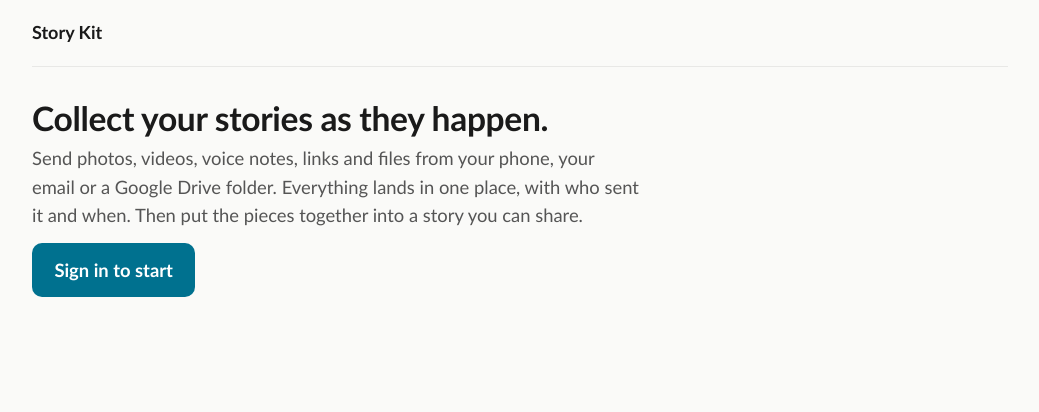
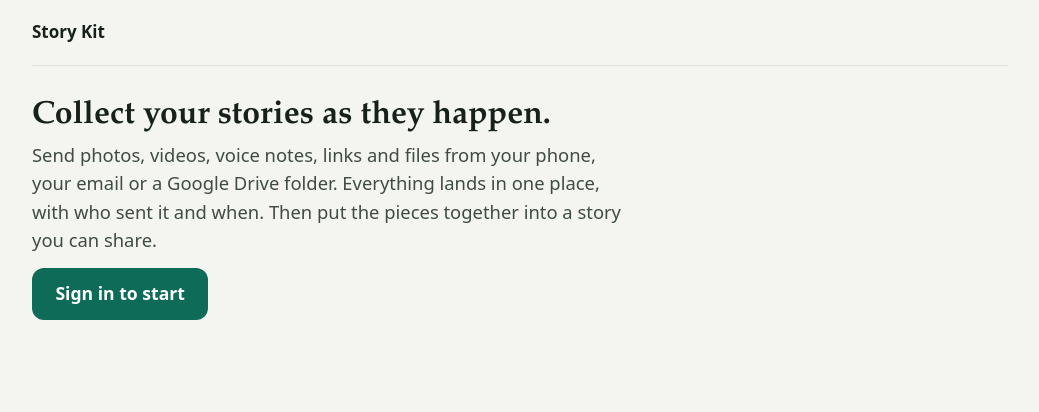
Before and after one commit to Cooperation-org/act, a Django app: page /kit/ in a window 1280 px wide. Shown: the top 412 px of the page, without its empty margins (120-1159 px from the left). Run offline with Django 4.2, Linux system fonts and the light colour scheme; data that the repository does not hold is empty.

Commit message:
Story Kit: palette and type from the mockups
Green on a green-tinted off-white, serif page titles, system sans for
the rest. Muted text was 4.35:1 and field edges 1.5:1, both now pass.
Adds reduced-motion handling and drops the side stripe on quotes.

```diff
--- a/artifacts/static/artifacts/kit.css
+++ b/artifacts/static/artifacts/kit.css
@@ -1,40 +1,50 @@
-/* Story Kit. Plain and typographic: strong type, whitespace, little chrome.
-   Every color and font is a token here, so the coming style guide changes one block.
-   Colors borrowed from linkedtrust.us (brand cyan #00B2E5); text links use a darker
-   shade of it for contrast on white. */
+/* Story Kit. Calm and human: a green-tinted off-white, white cards, one deep green,
+   near-black green ink, serif page titles. Every color and font is a token here, so a
+   style guide changes one block. Colors and type follow the approved mockups, and each
+   pair was checked for contrast: text 4.5:1, field edges and icons 3:1. */
 :root {
-  --font: Calibri, Carlito, "Segoe UI", system-ui, -apple-system, "Helvetica Neue", Arial, sans-serif;
-  --font-story: Calibri, Carlito, "Segoe UI", system-ui, sans-serif;
-  --ink: #1a1a1a;
-  --ink-2: #555;
-  --ink-3: #767676;
-  --bg: #fafaf8;
+  --font: system-ui, -apple-system, "Segoe UI", Roboto, "Helvetica Neue", Arial, sans-serif;
+  --font-display: "Iowan Old Style", "Palatino Linotype", Palatino, "Book Antiqua", Georgia, serif;
+  --font-story: var(--font-display);
+  --ink: #17201b;
+  --ink-2: #404b45;
+  --ink-3: #5b6761;
+  --bg: #f4f5f1;
   --paper: #ffffff;
-  --rule: #e8e8e6;
-  --brand: #00b2e5;
-  --accent: #00718f;
+  --rule: #dfe3dc;
+  --edge: #7a867f;
+  --brand: #0e6b57;
+  --accent: #0e6b57;
+  --accent-strong: #0a5444;
   --accent-ink: #ffffff;
-  --accent-soft: #e6f7fc;
-  --good: #0f7a55;
-  --warn-bg: #fff8e6;
-  --warn-ink: #7a5600;
-  --radius: 10px;
+  --accent-soft: #e9f0e9;
+  --good: #0e6b57;
+  --warn-bg: #f7ebd8;
+  --warn-ink: #6b4a12;
+  --danger: #a3321f;
+  --danger-bg: #fbe9e5;
+  --radius: 12px;
   --page: 64rem;
   --gap: 1.25rem;
+  --tab-h: 4.25rem;
+  --touch: 2.75rem;
 }
 
 *, *::before, *::after { box-sizing: border-box; }
 html { -webkit-text-size-adjust: 100%; }
-body { margin: 0; background: var(--bg); color: var(--ink); font: 400 18px/1.55 var(--font); }
+body { margin: 0; background: var(--bg); color: var(--ink); font: 400 1.0625rem/1.55 var(--font); }
 img, video { max-width: 100%; }
-a { color: var(--accent); }
-a:hover { color: var(--ink); }
-h1 { font-size: 2.1rem; line-height: 1.15; font-weight: 700; margin: 0 0 .4rem; letter-spacing: -.01em; text-wrap: balance; }
-h2 { font-size: 1.25rem; font-weight: 700; margin: 2.5rem 0 .6rem; }
+a { color: var(--accent); text-underline-offset: .15em; }
+a:hover { color: var(--accent-strong); }
+h1, h2 { font-family: var(--font-display); }
+h1 { font-size: 2rem; line-height: 1.15; font-weight: 600; margin: 0 0 .4rem; text-wrap: balance; }
+h2 { font-size: 1.3rem; line-height: 1.25; font-weight: 600; margin: 2.25rem 0 .6rem; }
 h3 { font-size: 1.05rem; font-weight: 700; margin: 0 0 .25rem; }
 p { margin: .4rem 0 .8rem; }
-.lede { font-size: 1.15rem; color: var(--ink-2); max-width: 38rem; }
-.muted, small { color: var(--ink-3); font-size: .88rem; }
+.lede { font-size: 1.15rem; color: var(--ink-2); max-width: 38rem; text-wrap: pretty; }
+.muted, small { color: var(--ink-3); font-size: .875rem; }
+.skip { position: absolute; left: -100vw; top: .5rem; }
+.skip:focus { left: .75rem; z-index: 100; background: var(--paper); color: var(--ink); padding: .7rem 1rem; border-radius: var(--radius); box-shadow: 0 2px 12px rgba(23, 32, 27, .25); }
 
 .wrap { max-width: var(--page); margin: 0 auto; padding: 0 1.5rem 5rem; }
 header.kit { display: flex; flex-wrap: wrap; align-items: baseline; gap: .4rem 1.4rem; padding: 1.2rem 0; margin-bottom: 2rem; border-bottom: 1px solid var(--rule); }
@@ -45,22 +55,25 @@ header.kit nav a { text-decoration: none; color: var(--ink-2); font-size: .95rem
 header.kit nav a[aria-current="page"] { color: var(--ink); font-weight: 700; border-bottom: 2px solid var(--brand); }
 
 .flash { list-style: none; padding: 0; margin: 0 0 1.5rem; }
-.flash li { background: var(--accent-soft); border-radius: var(--radius); padding: .6rem .9rem; margin-bottom: .4rem; }
-.flash li.error { background: var(--warn-bg); color: var(--warn-ink); }
+.flash li { background: var(--accent-soft); border-radius: var(--radius); padding: .7rem 1rem; margin-bottom: .4rem; }
+.flash li.error { background: var(--danger-bg); color: var(--danger); }
 
 /* buttons and fields */
-.btn, button { font: 700 1rem var(--font); border: 0; border-radius: var(--radius); padding: .7rem 1.1rem; background: var(--accent); color: var(--accent-ink); cursor: pointer; text-decoration: none; display: inline-block; }
-.btn:hover, button:hover { background: var(--ink); color: #fff; }
-.btn.quiet, button.quiet { background: transparent; color: var(--accent); border: 1px solid var(--rule); font-weight: 400; }
-.btn.quiet:hover, button.quiet:hover { border-color: var(--accent); color: var(--ink); background: transparent; }
-.btn.big { font-size: 1.15rem; padding: 1rem 1.4rem; }
-label { display: block; font-weight: 700; margin: 1rem 0 .3rem; }
+.btn, button { font: 600 1rem/1.2 var(--font); border: 1px solid transparent; border-radius: var(--radius); padding: .65rem 1.1rem; min-height: var(--touch); background: var(--accent); color: var(--accent-ink); cursor: pointer; text-decoration: none; display: inline-flex; align-items: center; justify-content: center; gap: .5rem; transition: background-color .15s ease-out, border-color .15s ease-out; }
+.btn:hover, button:hover { background: var(--accent-strong); color: #fff; }
+.btn.quiet, button.quiet { background: var(--paper); color: var(--accent); border-color: var(--edge); }
+.btn.quiet:hover, button.quiet:hover { border-color: var(--accent); background: var(--accent-soft); color: var(--accent-strong); }
+.btn.big { font-size: 1.1rem; padding: .9rem 1.4rem; min-height: 3.25rem; }
+button:disabled { opacity: .5; cursor: not-allowed; }
+label { display: block; font-weight: 600; margin: 1rem 0 .3rem; }
 label .muted { font-weight: 400; }
 input[type=text], input[type=url], input[type=email], input[type=date], input[type=search], textarea, select {
   width: 100%; font: 400 1rem var(--font); color: var(--ink); background: var(--paper);
-  border: 1px solid #cfcfcb; border-radius: var(--radius); padding: .65rem .75rem; }
+  border: 1px solid var(--edge); border-radius: var(--radius); padding: .65rem .8rem; min-height: var(--touch); }
 textarea { min-height: 6rem; resize: vertical; }
-input:focus, textarea:focus, select:focus, button:focus-visible, .btn:focus-visible, a:focus-visible { outline: 3px solid var(--brand); outline-offset: 1px; }
+input[type=checkbox], input[type=radio] { accent-color: var(--accent); }
+:focus-visible { outline: 3px solid var(--accent); outline-offset: 2px; }
+input:focus-visible, textarea:focus-visible, select:focus-visible { outline-offset: 0; }
 .row { display: flex; gap: .6rem; align-items: center; flex-wrap: wrap; }
 .row > input { flex: 1 1 14rem; width: auto; }
 form.narrow { max-width: 34rem; }
--- a/artifacts/templates/artifacts/base.html
+++ b/artifacts/templates/artifacts/base.html
@@ -7,7 +7,7 @@
 <title>{% block title %}Story Kit{% endblock %}</title>
 <link rel="stylesheet" href="{% static 'artifacts/kit.css' %}">
 <link rel="manifest" href="{% url 'artifacts:manifest' %}">
-<meta name="theme-color" content="#00718f">
+<meta name="theme-color" content="#0e6b57">
 <link rel="icon" href="{% static 'artifacts/icon-192.png' %}">
 <link rel="apple-touch-icon" href="{% static 'artifacts/icon-192.png' %}">
 {% block head %}{% endblock %}
--- a/artifacts/views.py
+++ b/artifacts/views.py
@@ -732,7 +732,7 @@ def manifest(request):
     base = settings.BASE_PATH or ""
     data = {
         "name": "Story Kit", "short_name": "Story Kit", "start_url": f"{base}/send/", "scope": f"{base}/",
-        "display": "standalone", "background_color": "#ffffff", "theme_color": "#00718f",
+        "display": "standalone", "background_color": "#f4f5f1", "theme_color": "#0e6b57",
         "icons": [{"src": f"{settings.STATIC_URL}artifacts/icon-192.png", "sizes": "192x192", "type": "image/png"},
                   {"src": f"{settings.STATIC_URL}artifacts/icon-512.png", "sizes": "512x512", "type": "image/png"}],
         "share_target": {
```
Also changed, not shown: other parts of artifacts/static/artifacts/kit.css (+20 -14 lines).
